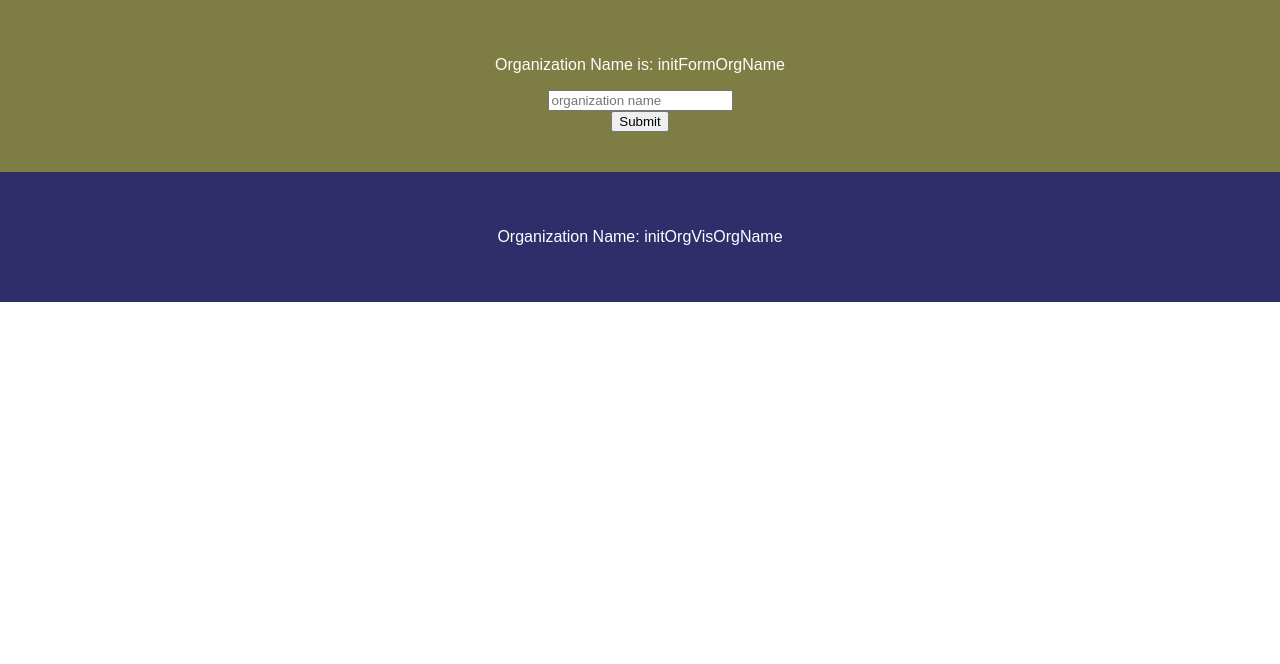
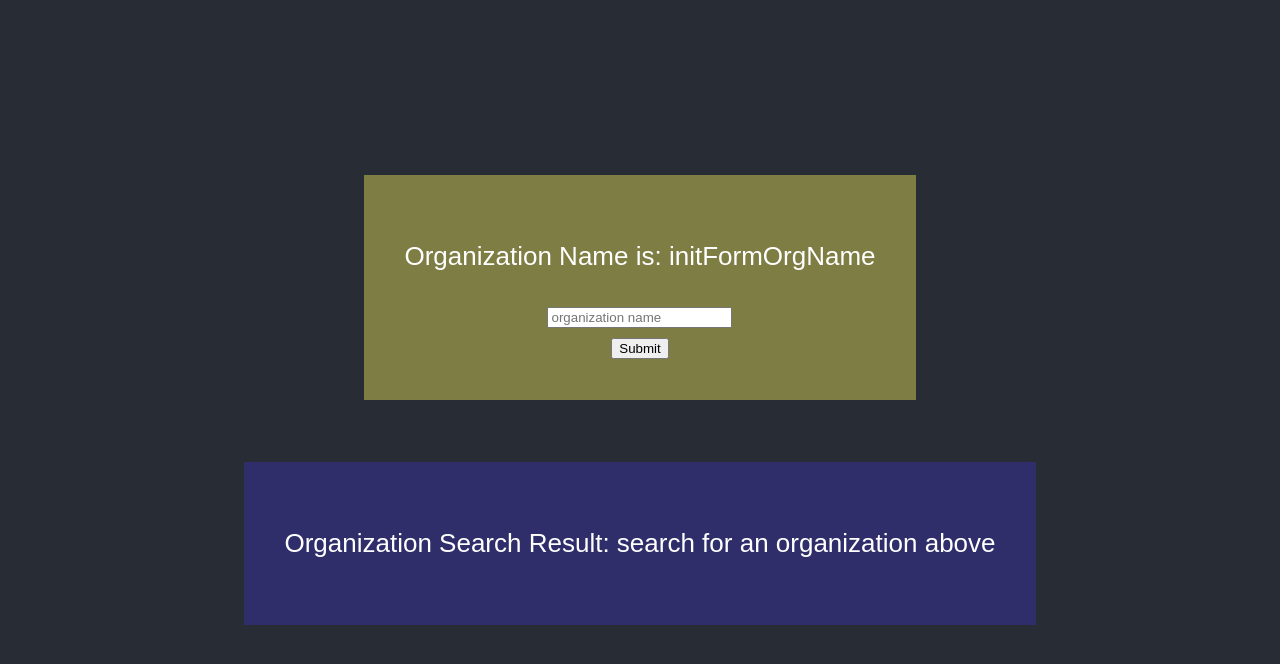
Before and after one commit to snetters/ttp, a React (Create React App) app: page / in a window 1280 px wide. Shown: the top 664 px of the page. Built offline with nearby package versions, Linux system fonts and the light colour scheme.

Commit message:
Added POST req compatability w/ axios

```diff
--- a/src/App.css
+++ b/src/App.css
@@ -1,5 +1,13 @@
 .App {
   text-align: center;
+  background-color: #282c34;
+  min-height: 100vh;
+  display: flex;
+  flex-direction: column;
+  align-items: center;
+  justify-content: center;
+  font-size: calc(10px + 2vmin);
+  color: white;
 }
 
 /* This is cool to keep for ref */
--- a/src/App.js
+++ b/src/App.js
@@ -14,7 +14,6 @@ class App extends React.Component {
     }
   }
 
-
   render() {
     return (
       <div className="App">
@@ -23,6 +22,9 @@ class App extends React.Component {
           console.log("parent saveUp response s =", s)
           this.setState({ currentOrgName: s.orgName })}}
         />
+
+        <br />
+        <br />
 
         <OrgVis saveDown={this.state}/>
 
--- a/src/components/Form/Form.js
+++ b/src/components/Form/Form.js
@@ -15,6 +15,7 @@ class Form extends React.Component {
     this.handleSubmit = this.handleSubmit.bind(this)
     this.timeGetReq = this.timeGetReq.bind(this)
     this.formGetReq = this.formGetReq.bind(this)
+    this.formPostReq = this.formPostReq.bind(this)
   }
 
 
@@ -29,7 +30,8 @@ class Form extends React.Component {
     console.log("submitted form =", this.state)
 
     // API request
-    this.formGetReq(this.state.orgName)
+   // this.formGetReq(this.state)
+    this.formPostReq(this.state)
 
     // PROPS call here
     this.props.saveUp( this.state );
@@ -58,15 +60,31 @@ class Form extends React.Component {
 
 
 
-  formGetReq(cON) {
+  formGetReq(cS) {
     axios.get('http://localhost:3000/backend/formAPI', {
       params: {
-        orgName: cON
+        orgName: cS.orgName
       }
     })
     .then(function (response) {
       // API output data
-      console.log(response.data);
+      console.log("Get-Req response.data =", response.data);
+      // What you want to do with the API output data
+    })
+    .catch(function (error) {
+      console.log(error);
+    });
+  }
+
+  formPostReq(cS) {
+    axios.post('http://localhost:3000/backend/formAPI', {
+      params: {
+        orgName: cS.orgName
+      }
+    })
+    .then(function (response) {
+      // API output data
+      console.log("Post-Req response.data =", response.data);
       // What you want to do with the API output data
     })
     .catch(function (error) {
--- a/src/components/OrgVis/OrgVis.js
+++ b/src/components/OrgVis/OrgVis.js
@@ -6,7 +6,7 @@ class OrgVis extends React.Component {
     constructor(props) {
         super(props);
         this.state = {
-            cOrgName: "initOrgVisOrgName"
+            cOrgName: "search for an organization above"
         };
     }
 
@@ -19,7 +19,7 @@ class OrgVis extends React.Component {
     render() {
         return (
             <div className="OrgVis">
-                <p>Organization Name: {this.state.cOrgName}</p>
+                <p>Organization Search Result: {this.state.cOrgName}</p>
             </div>
         )
     }
```
Also changed, not shown: 1 other file (tests, documents, lock files or other folders).
